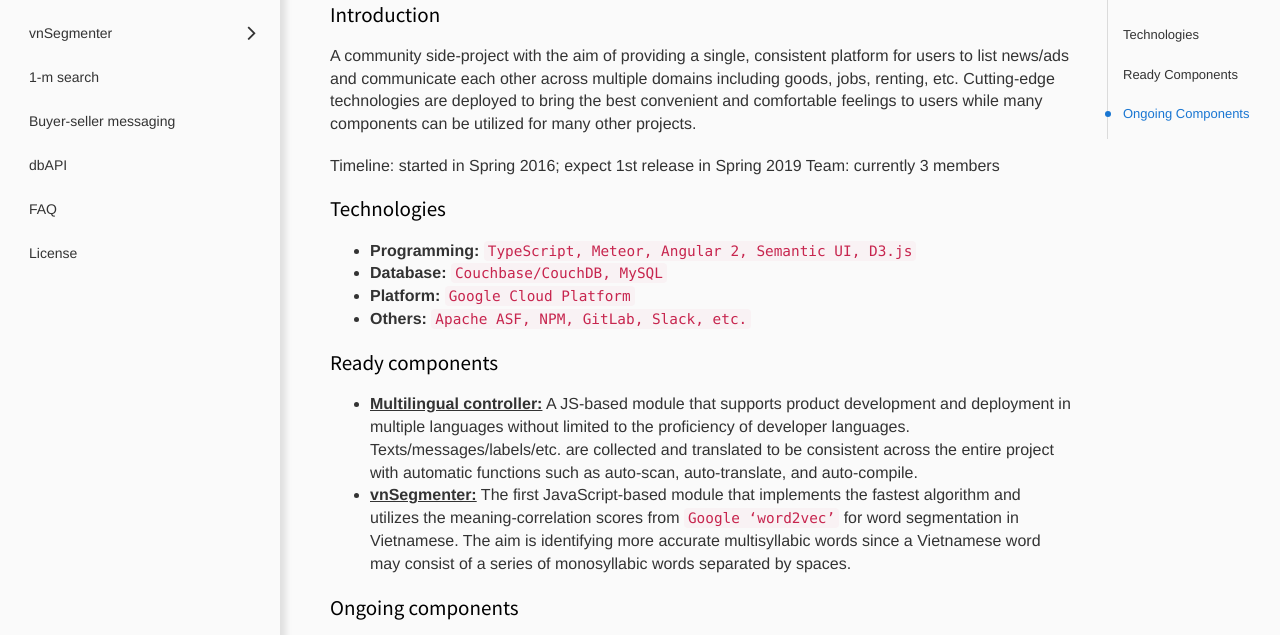
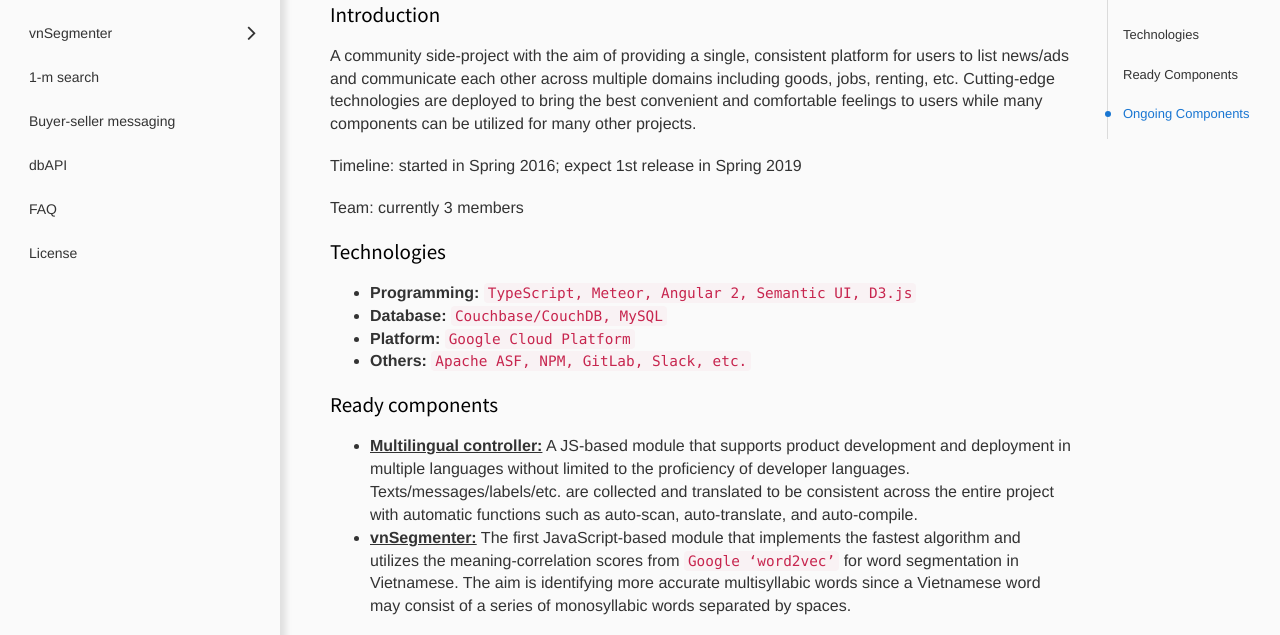
Before and after one commit to 4tgroup/tutorials, a plain HTML site: page index.html in a window 1280 px wide. Shown: the part 143-778 px from the top of the page. Drawn offline with Linux system fonts and the light colour scheme.

```diff
--- a/index.html
+++ b/index.html
@@ -115,7 +115,10 @@
                                 A community side-project with the aim of providing a single, consistent platform for users to list news/ads and communicate each other across multiple domains including goods, jobs, renting, etc. Cutting-edge technologies are deployed to bring the best convenient and comfortable feelings to users while many components can be utilized for many other projects.
                             </p>
                             <p class="lead">
-                                Timeline: started in Spring 2016; expect 1st release in Spring 2019 Team: currently 3 members
+                                Timeline: started in Spring 2016; expect 1st release in Spring 2019
+                            </p>
+                            <p class="lead">
+                                Team: currently 3 members
                             </p>
                         </section>
                         <!-- /#introduction -->
@@ -175,7 +178,6 @@
     <script src="js/jquery-2.2.3.min.js"></script>
     <!-- Bootstrap 3.3.6 -->
     <script src="css/bootstrap/js/bootstrap.min.js"></script>
-
     <script src="js/app.js"></script>
     <script src="js/jquery.slimscroll.min.js"></script>
     <script src="js/docs.js"></script>
```
